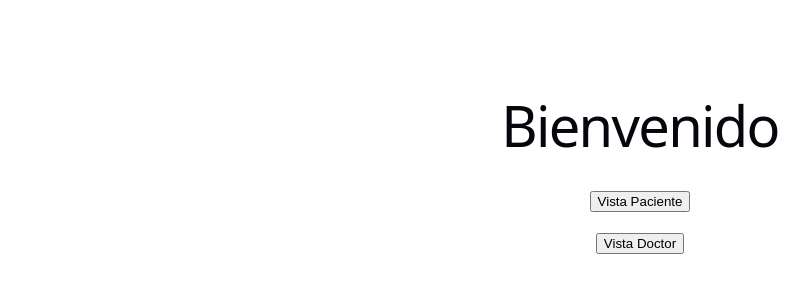
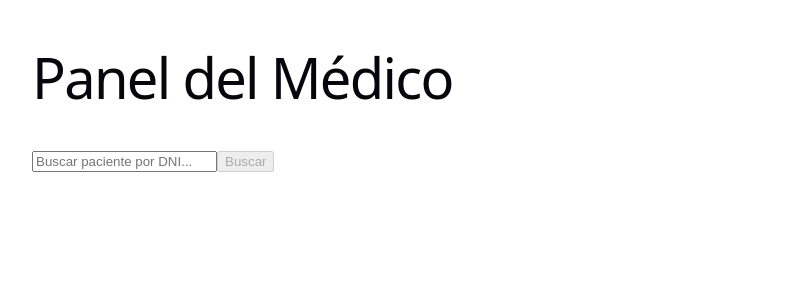
Before and after one commit to Felibeck/MedEx-Frontend, a React (Vite) app: page / in a window 1280 px wide. Shown: the top 300 px of the page, without its empty margins (0-809 px from the left). Built offline with nearby package versions, Linux system fonts and the light colour scheme; the HTML template or start-up script is replaced by a standard one.

Commit message:
implementamos axios para realizar la busqueda del paciente con su dni para la parte del doctor

```diff
--- a/package.json
+++ b/package.json
@@ -15,7 +15,8 @@
     "express": "^5.2.1",
     "react": "^19.2.6",
     "react-dom": "^19.2.6",
-    "react-router-dom": "^7.17.0"
+    "react-router-dom": "^7.17.0",
+    "uuid": "^14.0.0"
   },
   "devDependencies": {
     "@eslint/js": "^10.0.1",
--- a/src/App.tsx
+++ b/src/App.tsx
@@ -1,16 +1,28 @@
-import { Route, Routes } from "react-router-dom";
-import HomePage from "./HomePage";
-import PatientHome from "./patientHome";
-import DoctorHome from "./doctorHome";
+// src/doctorHome.tsx
+import { useState } from "react";
+import SearchBar from "./components/web/searchBar";
+import RegistroConsulta from "./components/web/registroConsulta";
+import type { paciente } from "./types/paciente";
 
-const App = () => {
-  return (
-    <Routes>
-      <Route path="/" element={<HomePage />} />
-      <Route path="/patients" element={<PatientHome />} />
-      <Route path="/doctor" element={<DoctorHome />} />
-    </Routes>
-  );
+const DoctorHome = () => {
+    const [paciente, setPaciente] = useState<paciente | null>(null);
+
+    return (
+        <main style={{ padding: 32, display: "flex", flexDirection: "column", gap: 24 }}>
+            <h1>Panel del Médico</h1>
+
+            <SearchBar onPacienteEncontrado={setPaciente} />
+
+            {paciente && (
+    <div>
+        <h2>Paciente encontrado</h2>
+        <p>{paciente.nombre} {paciente.apellido} — DNI: {paciente.dni}</p>
+        {/* <RegistroConsulta pacienteId={Number(paciente.paciente_id)} /> */}
+    </div>
+)}
+
+        </main>
+    );
 };
 
-export default App;
+export default DoctorHome;
--- a/src/components/web/registroConsulta/index.tsx
+++ b/src/components/web/registroConsulta/index.tsx
@@ -4,7 +4,7 @@ import axios from "axios";
 import "./registroConsulta.css";
 
 type Props = {
-    pacienteId: number;
+    pacienteId: string; // antes era number
     onGuardado?: () => void;
 };
 
--- a/src/components/web/searchBar/index.tsx
+++ b/src/components/web/searchBar/index.tsx
@@ -1,26 +1,67 @@
-const SearchBar = ({ setDni }) => {
+// src/components/web/searchBar/index.tsx
+import { useState } from "react";
+import axios from "axios";
+import type { paciente } from "../../../types/paciente";
+import "./searchBar.css";
 
-    const handleSubmit = (e) => {
-        e.preventDefault();
-    }
+type Props = {
+    onPacienteEncontrado: (paciente: paciente) => void;
+};
 
-  return (
+const SearchBar = ({ onPacienteEncontrado }: Props) => {
+    const [dni, setDni] = useState("");
+    const [loading, setLoading] = useState(false);
+    const [error, setError] = useState<string | null>(null);
 
-    <>
+    const buscarPaciente = async () => {
+        if (!dni.trim()) return;
 
-    <form>
-        <input
-          type="text"
-          placeholder="Buscar paciente..."
-          onSubmit={handleSubmit}
-          onChange={(e) => setDni(e.target.value)}
-        />
-    </form>
+        setLoading(true);
+        setError(null);
 
-    </>
+        try {
+            const resp = await axios.get(
+                "http://localhost:3000/api/doctors/pacientes/buscar",
+                { params: { dni } }
+            );
+            onPacienteEncontrado(resp.data.data);
+        } catch (err: unknown) {
+            if (axios.isAxiosError(err) && err.response?.status === 404) {
+                setError("No se encontró ningún paciente con ese DNI.");
+            } else {
+                setError("Error al conectar con el servidor.");
+            }
+        } finally {
+            setLoading(false);
+        }
+    };
 
+    const handleKeyDown = (e: React.KeyboardEvent<HTMLInputElement>) => {
+        if (e.key === "Enter") buscarPaciente();
+    };
 
-  )
+    return (
+        <div className="search-bar">
+            <input
+                type="text"
+                className="search-bar__input"
+                placeholder="Buscar paciente por DNI..."
+                value={dni}
+                onChange={(e) => setDni(e.target.value)}
+                onKeyDown={handleKeyDown}
+            />
+            <button
+                type="button"
+                className="search-bar__btn"
+                onClick={buscarPaciente}
+                disabled={loading || !dni.trim()}
+            >
+                {loading ? "Buscando..." : "Buscar"}
+            </button>
+
+            {error && <p className="search-bar__error">{error}</p>}
+        </div>
+    );
 };
 
 export default SearchBar;
--- a/src/doctorHome.tsx
+++ b/src/doctorHome.tsx
@@ -1,18 +1,28 @@
+// src/doctorHome.tsx
 import { useState } from "react";
 import SearchBar from "./components/web/searchBar";
+import RegistroConsulta from "./components/web/registroConsulta";
+import type { paciente } from "./types/paciente";
 
-const doctorHome = () => {
+const DoctorHome = () => {
+    const [paciente, setPaciente] = useState<paciente | null>(null);
 
-    const [dni, setDni] = useState("");
+    return (
+        <main style={{ padding: 32, display: "flex", flexDirection: "column", gap: 24 }}>
+            <h1>Panel del Médico</h1>
 
-  return (
-    <main style={{ padding: 20 }}>
-      <h1>Pagina del medico</h1>
-      <SearchBar setDni={setDni} />
-        <h1>{dni}</h1>
-    </main>
+            <SearchBar onPacienteEncontrado={setPaciente} />
 
-  );
+            {paciente && (
+                <div>
+                    <h2>Paciente encontrado</h2>
+                    <p>{paciente.nombre} {paciente.apellido} — DNI: {paciente.dni}</p>
+
+                    {/* <RegistroConsulta pacienteId={paciente.id} /> */}
+                </div>
+            )}
+        </main>
+    );
 };
 
-export default doctorHome;
+export default DoctorHome;
```
Also changed, not shown: src/types/paciente.ts (+6 -5 lines), 1 other file (tests, documents, lock files or other folders).
